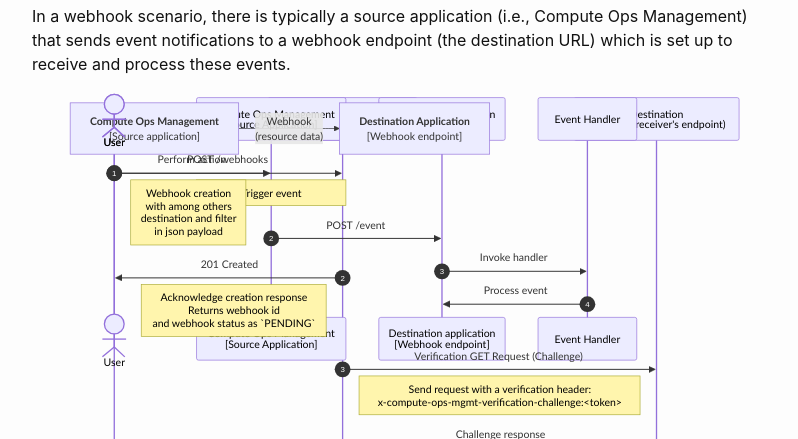
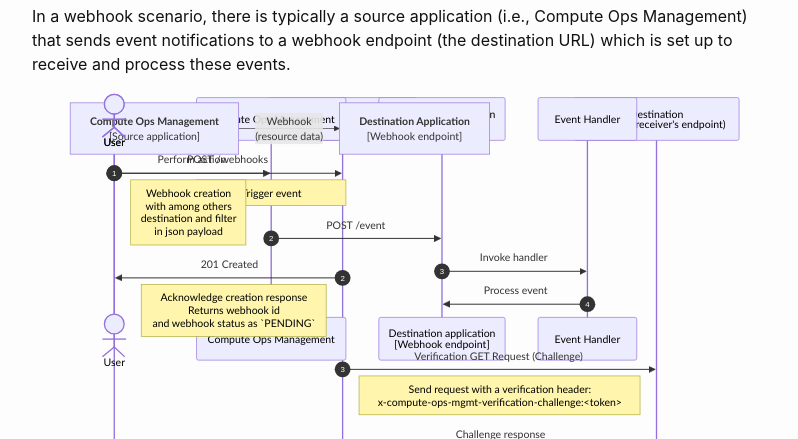
Before and after one commit to jullienl/jullienl.github.io, a Jekyll site: the page built from _posts/2024-04-25-Implementing webhooks with COM.md, in a window 1280 px wide and 900 px high, scrolled down 1797 px. Shown: the part 142-581 px from the top of the window, without its empty margins (238-1036 px from the left). Built offline with Jekyll 4.4.1, drawn with Linux system fonts in a browser that asks for light colours.

Commit message:
Improve mermaid diagrams

```diff
--- a/_posts/2024-04-25-Implementing webhooks with COM.md
+++ b/_posts/2024-04-25-Implementing webhooks with COM.md
@@ -81,7 +81,7 @@
 sequenceDiagram
     autonumber
     actor User as User
-    participant SourceApp as Compute Ops Management<br>[Source Application]
+    participant SourceApp as Compute Ops Management
     participant WebhookURL as Destination application<br>[Webhook endpoint]
     participant Handler as Event Handler
 
```
